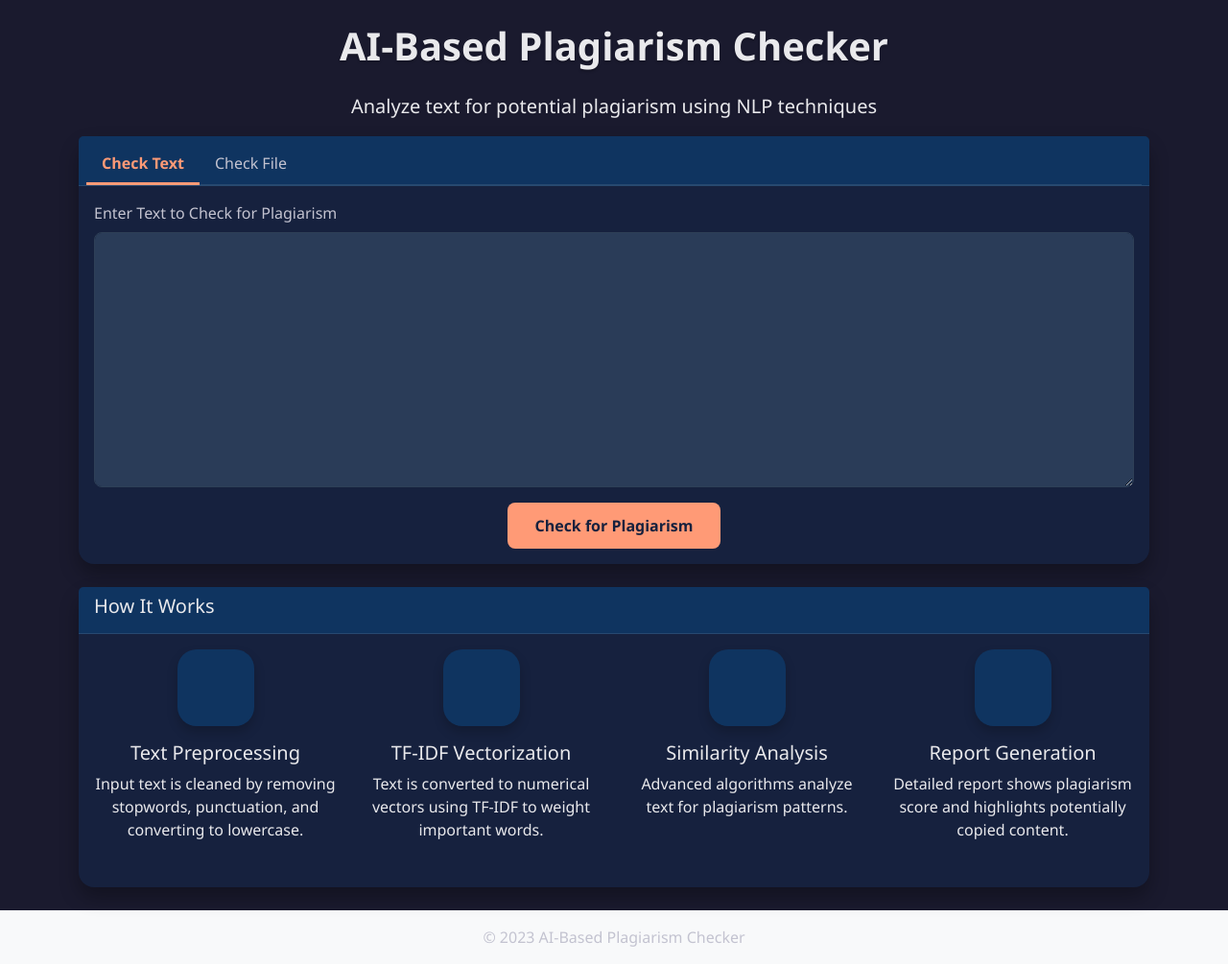
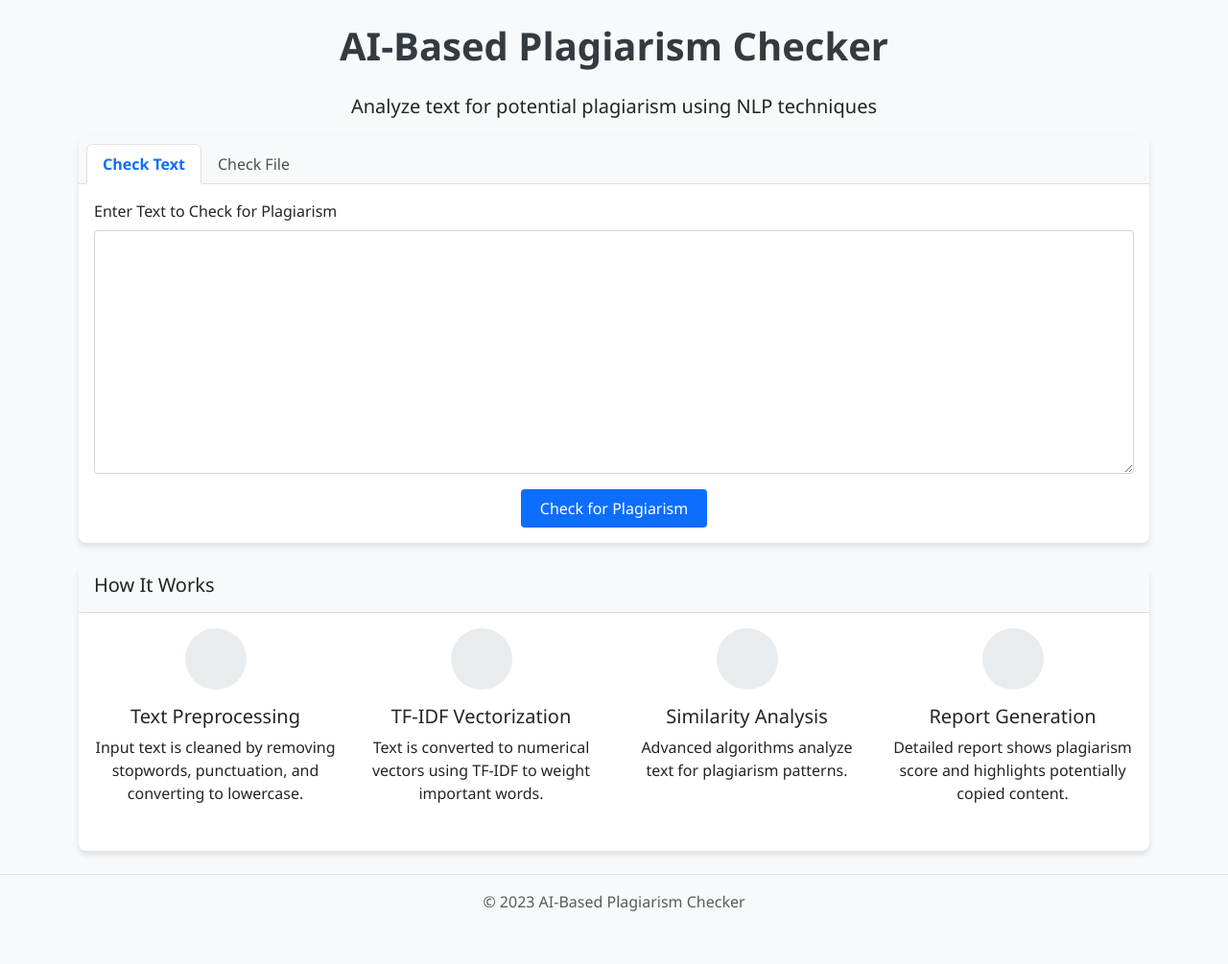
Before and after one commit to Vedu2486/Semester-Project-II, a Flask app: page / in a window 1280 px wide. Shown: the whole page at 96% size. After the commit the page ends 950 px from the top, so only its background shows below. Run offline with Flask 3, Linux system fonts and the light colour scheme; some libraries are stand-ins or nearby versions.

Commit message:
update styling for improved UI consistency

```diff
--- a/static/css/style.css
+++ b/static/css/style.css
@@ -1,135 +1,85 @@
-/* Main styling - Complete redesign */
+/* Main styling */
 body {
-    background-color: #1a1a2e; /* Dark navy background */
+    background-color: #f8f9fa;
     font-family: 'Segoe UI', Tahoma, Geneva, Verdana, sans-serif;
-    color: #e9e9ec;
 }
 
 h1 {
-    color: #ff9a76; /* Vibrant coral heading */
-    font-weight: 700;
-    text-shadow: 0 2px 3px rgba(0, 0, 0, 0.2);
-}
-
-.lead {
-    color: #c3c3d0;
+    color: #343a40;
+    font-weight: 600;
 }
 
 .card {
-    border-radius: 16px;
-    box-shadow: 0 10px 20px rgba(0, 0, 0, 0.3);
+    border-radius: 8px;
+    box-shadow: 0 4px 6px rgba(0, 0, 0, 0.1);
     border: none;
-    background-color: #16213e; /* Dark blue card background */
-    color: #e9e9ec;
 }
 
 .card-header {
-    background-color: #0f3460; /* Darker blue header */
-    border-bottom: 1px solid rgba(255, 255, 255, 0.1);
-    color: #e9e9ec;
+    background-color: #f8f9fa;
+    border-bottom: 1px solid rgba(0, 0, 0, 0.1);
 }
 
 /* Tab styling */
-.nav-tabs {
-    border-bottom: 1px solid rgba(255, 255, 255, 0.1);
-}
-
 .nav-tabs .nav-link {
-    color: #c3c3d0;
+    color: #495057;
     font-weight: 500;
-    border: none;
 }
 
 .nav-tabs .nav-link.active {
-    color: #ff9a76; /* Coral active tab */
+    color: #0d6efd;
     font-weight: 600;
-    background-color: transparent;
-    border-bottom: 3px solid #ff9a76;
-}
-
-.nav-tabs .nav-link:hover {
-    border-color: transparent;
 }
 
 /* Form elements */
 .form-control {
-    border: 1px solid #2e4057;
-    border-radius: 8px;
-    background-color: #2a3c58;
-    color: #e9e9ec;
-    padding: 12px;
-}
-
-.form-control:focus {
-    background-color: #2a3c58;
-    border-color: #ff9a76;
-    color: #e9e9ec;
-    box-shadow: 0 0 0 0.2rem rgba(255, 154, 118, 0.25);
-}
-
-.form-label {
-    color: #c3c3d0;
+    border: 1px solid #ced4da;
+    border-radius: 4px;
 }
 
 textarea.form-control {
     resize: vertical;
 }
 
-/* Button styling */
 .btn-primary {
-    background-color: #ff9a76; /* Coral primary button */
+    background-color: #0d6efd;
     border: none;
-    padding: 12px 28px;
-    border-radius: 8px;
-    font-weight: 600;
-    color: #16213e;
-    transition: all 0.3s ease;
+    padding: 8px 20px;
+    border-radius: 4px;
+    font-weight: 500;
 }
 
 .btn-primary:hover {
-    background-color: #ff8a66;
-    box-shadow: 0 5px 15px rgba(255, 154, 118, 0.4);
-    transform: translateY(-2px);
+    background-color: #0b5ed7;
 }
 
 .btn-success {
-    background-color: #7ed957; /* Lime green success button */
+    background-color: #198754;
     border: none;
-    padding: 12px 28px;
-    border-radius: 8px;
-    font-weight: 600;
-    color: #16213e;
-    transition: all 0.3s ease;
+    padding: 8px 20px;
+    border-radius: 4px;
+    font-weight: 500;
 }
 
 .btn-success:hover {
-    background-color: #6bc044;
-    box-shadow: 0 5px 15px rgba(126, 217, 87, 0.4);
-    transform: translateY(-2px);
+    background-color: #157347;
 }
 
 /* Feature icons */
 .feature-icon {
-    width: 80px;
-    height: 80px;
-    border-radius: 20px;
-    background-color: #0f3460; /* Dark blue background */
+    width: 64px;
+    height: 64px;
+    border-radius: 50%;
+    background-color: #e9ecef;
     display: flex;
     align-items: center;
     justify-content: center;
     margin: 0 auto;
-    box-shadow: 0 6px 12px rgba(0, 0, 0, 0.2);
-    transition: all 0.3s ease;
-}
-
-.feature-icon:hover {
-    transform: scale(1.1) rotate(5deg);
-    box-shadow: 0 10px 20px rgba(0, 0, 0, 0.3);
 }
 
 .feature-icon i {
-    font-size: 32px;
-    color: #ff9a76; /* Coral icon color */
+    font-size: 24px;
+    color: #0d6efd;
 }
 
 /* Results section */
@@ -173,86 +107,43 @@ textarea.form-control {
 
 .match-percentage {
     font-weight: 600;
-    color: #ff9a76; /* Coral percentage */
+    color: #0d6efd;
 }
 
 .match-text {
-    background-color: #2a3c58;
-    padding: 15px;
-    border-radius: 8px;
-    border-left: 5px solid #ff9a76; /* Coral border */
-    margin-top: 8px;
-    box-shadow: 0 4px 8px rgba(0, 0, 0, 0.15);
+    background-color: #ffffff;
+    padding: 10px;
+    border-radius: 4px;
+    border-left: 3px solid #0d6efd;
+    margin-top: 5px;
 }
 
 /* Badge styling */
 .badge {
-    padding: 8px 16px;
-    font-size: 0.95rem;
-    font-weight: 600;
-    border-radius: 30px; /* Very rounded pill badges */
-    box-shadow: 0 2px 4px rgba(0, 0, 0, 0.2);
+    padding: 6px 10px;
+    font-size: 0.9rem;
+    font-weight: 500;
 }
 
 .bg-success {
-    background-color: #7ed957 !important; /* Lime green */
+    background-color: #198754 !important;
 }
 
 .bg-warning {
-    background-color: #ffbd69 !important; /* Amber */
-    color: #16213e !important;
+    background-color: #ffc107 !important;
+    color: #212529;
 }
 
 .bg-danger {
-    background-color: #e05260 !important; /* Raspberry red */
+    background-color: #dc3545 !important;
 }
 
 .bg-dark {
-    background-color: #9376e0 !important; /* Purple for very high */
+    background-color: #6c757d !important;
 }
 
 /* Footer */
 .footer {
-    background-color: #0f3460; /* Dark blue footer */
-    border-top: none;
-    color: #c3c3d0 !important;
-    padding: 1.5rem 0;
+    background-color: #f8f9fa;
+    border-top: 1px solid #dee2e6;
 }
-
-.footer .text-muted {
-    color: #c3c3d0 !important;
-}
-
-/* Animations */
-@keyframes slideInUp {
-    from {
-        transform: translateY(20px);
-        opacity: 0;
-    }
-    to {
-        transform: translateY(0);
-        opacity: 1;
-    }
-}
-
-#results-card {
-    animation: slideInUp 0.6s ease-out;
-}
-
-/* Chart styling overrides */
-canvas {
-    filter: drop-shadow(0 4px 6px rgba(0, 0, 0, 0.3));
-}
-
-/* Additional styling for better dark mode */
-.text-center {
-    color: #e9e9ec;
-}
-
-h5, h6 {
-    color: #e9e9ec;
-}
-
-strong {
-    color: #ffbd69; /* Amber for emphasis */
-}
```
Also changed, not shown: other parts of static/css/style.css (+7 -23 lines).
